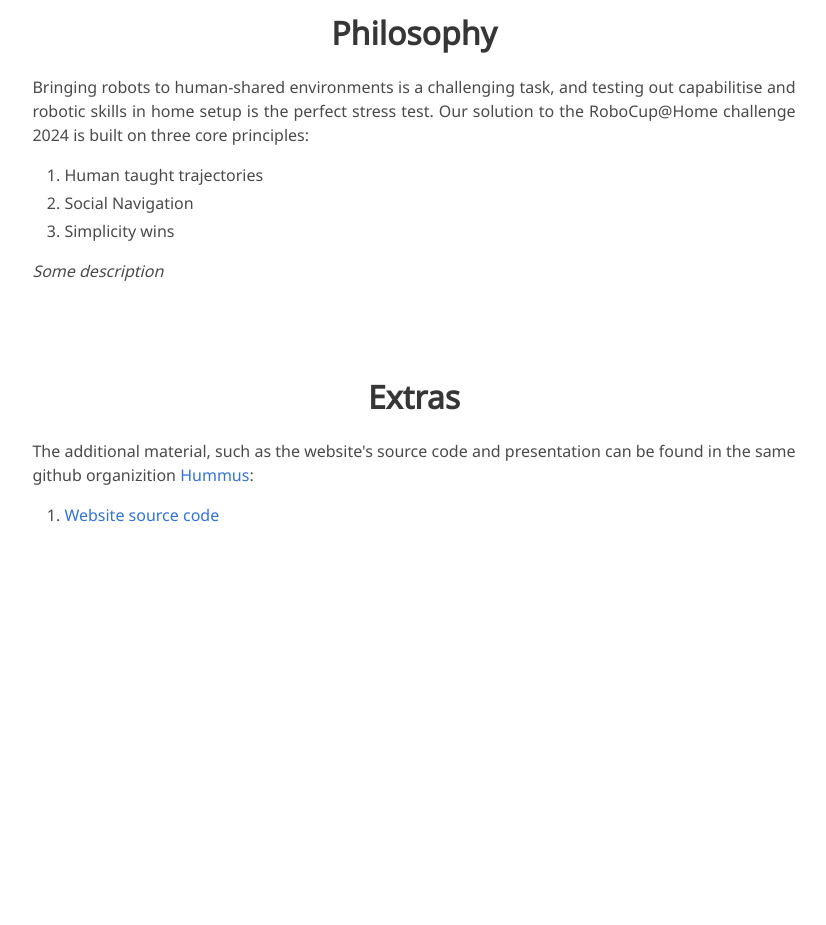
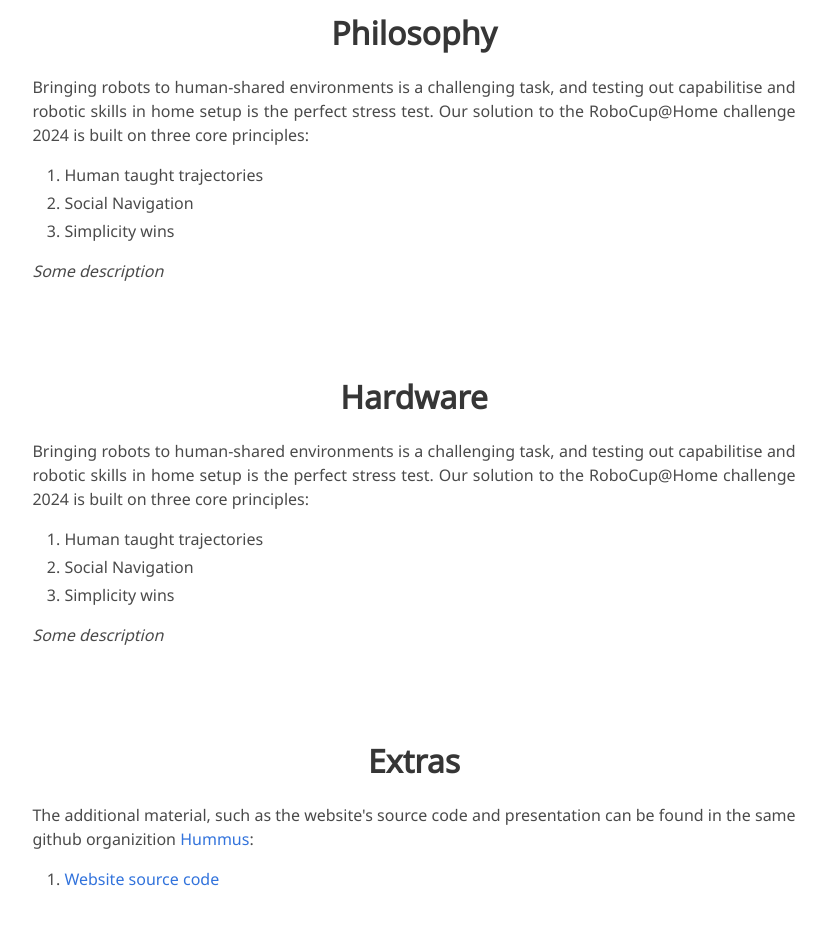
Before and after one commit to tud-hummus/tud-hummus.github.io, a plain HTML site: page index.html in a window 1280 px wide. Shown: the part 2291-3216 px from the top of the page, without its empty margins (226-1052 px from the left). Before the commit the page ends 2882 px from the top, so only its background shows below. Drawn offline with nearby package versions, Linux system fonts and the light colour scheme; some icons are missing; a web font is replaced by a local one.

Commit message:
add link to hardware section

```diff
--- a/index.html
+++ b/index.html
@@ -176,6 +176,34 @@
     <!--/ Philosopy. -->
 </section>
 
+<section id="hardware" class="section">
+  <div class="container is-max-desktop">
+    <!--Hardware. -->
+    <div class="columns is-centered has-text-centered">
+      <div class="column is-four-fifths">
+        <h2 class="title is-3">Hardware</h2>
+        <div class="content has-text-justified">
+          <p>
+            Bringing robots to human-shared environments is a challenging task,
+            and testing out capabilitise and robotic skills in home setup is the
+            perfect stress test.
+            Our solution to the RoboCup@Home challenge  2024 is built on three
+            core principles:
+            <ol>
+              <li>Human taught trajectories</li>
+              <li>Social Navigation</li>
+              <li>Simplicity wins</li>
+            </ol>
+          </p>
+          <p>
+          <i>Some description</i>
+          </p>
+        </div>
+      </div>
+    </div>
+    <!--/ Hardware. -->
+</section>
+
 <section class="section">
   <div class="container is-max-desktop">
 
```
